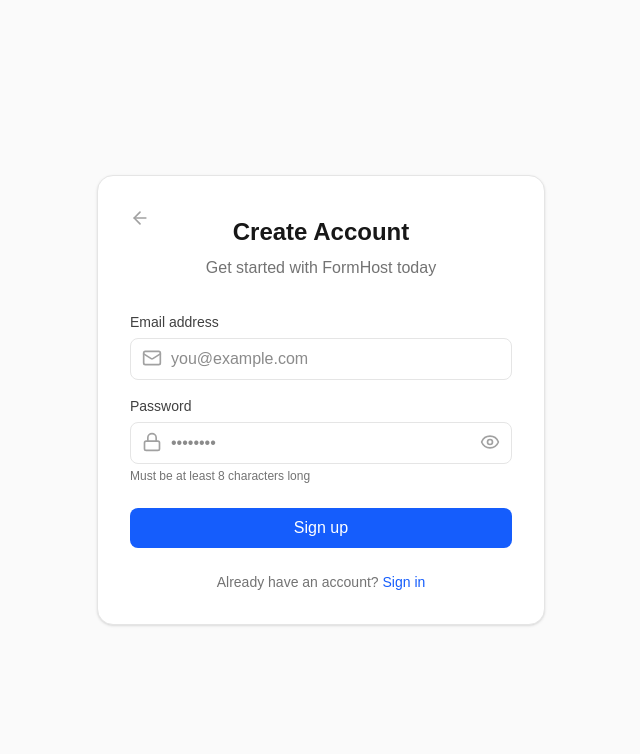
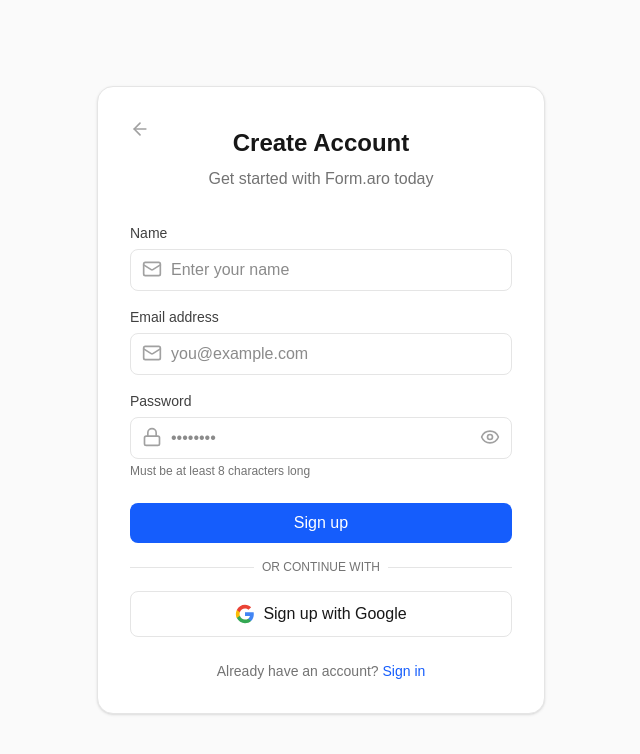
Before and after one commit to Anshul-251204/Form.aro, a Next.js app: page /signup in a window 1280 px wide. Shown: the top 754 px of the page, without its empty margins (319-959 px from the left). Built offline with nearby package versions, Linux system fonts and the light colour scheme; no server answers.

Commit message:
add google login

```diff
--- a/actions/register.ts
+++ b/actions/register.ts
@@ -8,15 +8,18 @@
 const registerSchema = z.object({
     email: z.string().email({ message: "Invalid email address" }),
     password: z.string().min(6, { message: "Password must be at least 6 characters long" }),
+    name: z.string().min(3, { message: "Name must be at least 3 characters long" }),
 });
 
 export async function registerUser(formData: FormData) {
     const email = formData.get("email");
     const password = formData.get("password");
+    const name = formData.get("name");
 
     const validatedFields = registerSchema.safeParse({
         email,
         password,
+        name
     });
 
     if (!validatedFields.success) {
@@ -25,7 +28,7 @@
         };
     }
 
-    const { email: validEmail, password: validPassword } = validatedFields.data;
+    const { email: validEmail, password: validPassword, name: validName } = validatedFields.data;
 
     try {
         await connectDB();
@@ -40,7 +43,7 @@
 
         await User.create({
             email: validEmail,
-            name: validEmail.split("@")[0],
+            name: validName || validEmail.split("@")[0],
             password: hashedPassword,
         });
 
--- a/app/login/login-form.tsx
+++ b/app/login/login-form.tsx
@@ -114,6 +114,41 @@
                             {isLoading ? <Loader2 className="h-5 w-5 animate-spin" /> : "Sign In"}
                         </button>
                     </div>
+
+                    <div className="relative">
+                        <div className="absolute inset-0 flex items-center">
+                            <span className="w-full border-t border-neutral-200 dark:border-neutral-800" />
+                        </div>
+                        <div className="relative flex justify-center text-xs uppercase">
+                            <span className="bg-white dark:bg-neutral-900 px-2 text-neutral-500">Or continue with</span>
+                        </div>
+                    </div>
+
+                    <button
+                        type="button"
+                        onClick={() => signIn("google", { callbackUrl: "/dashboard" })}
+                        className="w-full bg-white dark:bg-neutral-800 text-neutral-900 dark:text-white border border-neutral-200 dark:border-neutral-700 font-medium py-2.5 px-4 rounded-lg flex items-center justify-center gap-2 transition-all hover:bg-neutral-50 dark:hover:bg-neutral-700"
+                    >
+                        <svg className="h-5 w-5" viewBox="0 0 24 24">
+                            <path
+                                d="M22.56 12.25c0-.78-.07-1.53-.2-2.25H12v4.26h5.92c-.26 1.37-1.04 2.53-2.21 3.31v2.77h3.57c2.08-1.92 3.28-4.74 3.28-8.09z"
+                                fill="#4285F4"
+                            />
+                            <path
+                                d="M12 23c2.97 0 5.46-.98 7.28-2.66l-3.57-2.77c-.98.66-2.23 1.06-3.71 1.06-2.86 0-5.29-1.93-6.16-4.53H2.18v2.84C3.99 20.53 7.7 23 12 23z"
+                                fill="#34A853"
+                            />
+                            <path
+                                d="M5.84 14.09c-.22-.66-.35-1.36-.35-2.09s.13-1.43.35-2.09V7.07H2.18C1.43 8.55 1 10.22 1 12s.43 3.45 1.18 4.93l2.85-2.22.81-.62z"
+                                fill="#FBBC05"
+                            />
+                            <path
+                                d="M12 5.38c1.62 0 3.06.56 4.21 1.64l3.15-3.15C17.45 2.09 14.97 1 12 1 7.7 1 3.99 3.47 2.18 7.07l3.66 2.84c.87-2.6 3.3-4.53 6.16-4.53z"
+                                fill="#EA4335"
+                            />
+                        </svg>
+                        Sign in with Google
+                    </button>
                 </form>
 
                 <div className="mt-8 pt-6 border-t border-neutral-100 dark:border-neutral-800 text-center text-sm text-neutral-500 dark:text-neutral-400">
--- a/app/signup/signup-form.tsx
+++ b/app/signup/signup-form.tsx
@@ -2,6 +2,7 @@
 
 import { useState } from "react"
 import { registerUser } from "@/actions/register"
+import { signIn } from "next-auth/react"
 import { useRouter } from "next/navigation"
 import Link from "next/link"
 import { Mail, Lock, Loader2, ArrowLeft, Eye, EyeOff } from "lucide-react"
@@ -10,6 +11,7 @@
 export function SignupForm() {
     const [email, setEmail] = useState("")
     const [password, setPassword] = useState("")
+    const [name, setName] = useState("")
     const [showPassword, setShowPassword] = useState(false)
     const [isLoading, setIsLoading] = useState(false)
     const router = useRouter()
@@ -23,6 +25,7 @@
             const formData = new FormData()
             formData.append("email", email)
             formData.append("password", password)
+            formData.append("name", name)
 
             const result = await registerUser(formData)
 
@@ -56,10 +59,25 @@
 
             <div className="mb-8 text-center pt-2">
                 <h1 className="text-2xl font-bold text-neutral-900 dark:text-white mb-2">Create Account</h1>
-                <p className="text-neutral-500 dark:text-neutral-400">Get started with FormHost today</p>
+                <p className="text-neutral-500 dark:text-neutral-400">Get started with Form.aro today</p>
             </div>
 
             <form onSubmit={handleSubmit} className="space-y-4">
+                <div>
+                    <label className="block text-sm font-medium text-neutral-700 dark:text-neutral-300 mb-1.5">Name</label>
+                    <div className="relative">
+                        <input
+                            type="text"
+                            required
+                            className="w-full pl-10 pr-3 py-2 rounded-lg border border-neutral-200 dark:border-neutral-800 bg-white dark:bg-neutral-950 focus:ring-2 focus:ring-blue-500 focus:border-blue-500 outline-none transition-all"
+                            placeholder="Enter your name"
+                            value={name}
+                            onChange={(e) => setName(e.target.value)}
+                        />
+                        <Mail className="absolute left-3 top-2.5 h-5 w-5 text-neutral-400" />
+                    </div>
+                </div>
+
                 <div>
                     <label className="block text-sm font-medium text-neutral-700 dark:text-neutral-300 mb-1.5">Email address</label>
                     <div className="relative">
@@ -111,6 +129,41 @@
                         {isLoading ? <Loader2 className="h-5 w-5 animate-spin" /> : "Sign up"}
                     </button>
                 </div>
+
+                <div className="relative">
+                    <div className="absolute inset-0 flex items-center">
+                        <span className="w-full border-t border-neutral-200 dark:border-neutral-800" />
+                    </div>
+                    <div className="relative flex justify-center text-xs uppercase">
+                        <span className="bg-white dark:bg-neutral-900 px-2 text-neutral-500">Or continue with</span>
+                    </div>
+                </div>
+
+                <button
+                    type="button"
+                    onClick={() => signIn("google", { callbackUrl: "/dashboard" })}
+                    className="w-full bg-white dark:bg-neutral-800 text-neutral-900 dark:text-white border border-neutral-200 dark:border-neutral-700 font-medium py-2.5 px-4 rounded-lg flex items-center justify-center gap-2 transition-all hover:bg-neutral-50 dark:hover:bg-neutral-700"
+                >
+                    <svg className="h-5 w-5" viewBox="0 0 24 24">
+                        <path
+                            d="M22.56 12.25c0-.78-.07-1.53-.2-2.25H12v4.26h5.92c-.26 1.37-1.04 2.53-2.21 3.31v2.77h3.57c2.08-1.92 3.28-4.74 3.28-8.09z"
+                            fill="#4285F4"
+                        />
+                        <path
+                            d="M12 23c2.97 0 5.46-.98 7.28-2.66l-3.57-2.77c-.98.66-2.23 1.06-3.71 1.06-2.86 0-5.29-1.93-6.16-4.53H2.18v2.84C3.99 20.53 7.7 23 12 23z"
+                            fill="#34A853"
+                        />
+                        <path
+                            d="M5.84 14.09c-.22-.66-.35-1.36-.35-2.09s.13-1.43.35-2.09V7.07H2.18C1.43 8.55 1 10.22 1 12s.43 3.45 1.18 4.93l2.85-2.22.81-.62z"
+                            fill="#FBBC05"
+                        />
+                        <path
+                            d="M12 5.38c1.62 0 3.06.56 4.21 1.64l3.15-3.15C17.45 2.09 14.97 1 12 1 7.7 1 3.99 3.47 2.18 7.07l3.66 2.84c.87-2.6 3.3-4.53 6.16-4.53z"
+                            fill="#EA4335"
+                        />
+                    </svg>
+                    Sign up with Google
+                </button>
             </form>
 
             <div className="mt-6 text-center text-sm text-neutral-500 dark:text-neutral-400">
--- a/components/DashboardHeader.tsx
+++ b/components/DashboardHeader.tsx
@@ -50,7 +50,7 @@
                             className="flex items-center gap-2 p-1 rounded-full hover:bg-neutral-100 dark:hover:bg-neutral-800 transition-colors"
                         >
                             <div className="h-8 w-8 bg-neutral-200 dark:bg-neutral-800 rounded-full flex items-center justify-center text-neutral-600 dark:text-neutral-400 font-medium">
-                                {session?.user?.email?.[0].toUpperCase() || <User className="h-4 w-4" />}
+                                {session?.user?.image ? <img src={session?.user?.image} alt="User" className="h-8 w-8 rounded-full" /> : session?.user?.email?.[0].toUpperCase() || <User className="h-4 w-4" />}
                             </div>
                         </button>
 
--- a/lib/authOptions.ts
+++ b/lib/authOptions.ts
@@ -1,11 +1,16 @@
 import { NextAuthOptions } from "next-auth"
 import CredentialsProvider from "next-auth/providers/credentials"
+import GoogleProvider from "next-auth/providers/google"
 import { connectDB } from "@/lib/db"
 import User from "@/models/User"
 import bcrypt from "bcryptjs"
 
 export const authOptions: NextAuthOptions = {
     providers: [
+        GoogleProvider({
+            clientId: process.env.GOOGLE_CLIENT_ID!,
+            clientSecret: process.env.GOOGLE_CLIENT_SECRET!,
+        }),
         CredentialsProvider({
             name: "Credentials",
             credentials: {
@@ -52,15 +57,60 @@
         error: "/login",
     },
     callbacks: {
+        async signIn({ user, account }) {
+            if (account?.provider === "google") {
+                try {
+                    await connectDB();
+                    const existingUser = await User.findOne({ email: user.email });
+
+                    if (!existingUser) {
+                        await User.create({
+                            name: user.name,
+                            email: user.email,
+                            image: user.image,
+                            aiDetails: {
+                                count: 0,
+                                lastUsed: new Date()
+                            }
+                        });
+                    }
+                    return true;
+                } catch (error) {
+                    console.log("Error checking if user exists: ", error);
+                    return false;
+                }
+            }
+            return true;
+        },
         async session({ session, token }) {
             if (session.user && token.sub) {
                 session.user.id = token.sub
             }
             return session
         },
-        async jwt({ token, user }) {
+        async jwt({ token, user, account }) {
             if (user) {
                 token.sub = user.id
+            }
+            // For google login, we might want to ensure we have the ID from DB
+            if (account?.provider === "google") {
+                // If it's a fresh sign in, user object comes from provider
+                // But we want the database ID.
+                // The signIn callback runs BEFORE jwt callback.
+                // However, the `user` object in jwt callback for the first time *might* be the provider user object,
+                // or the object returned from `authorize`.
+                // For OAuth, `user` is the profile from the provider.
+                // We need to fetch the DB user to get the real _id if we want that consistency.
+
+                // Optimization: We can just fetch it here or rely on finding it by email if needed,
+                // but usually the token.sub for OAuth is the Provider's ID (sub).
+                // If we want our internal DB ID in the token, we need to fetch it.
+
+                await connectDB();
+                const dbUser = await User.findOne({ email: token.email });
+                if (dbUser) {
+                    token.sub = dbUser._id.toString();
+                }
             }
             return token
         }
```
